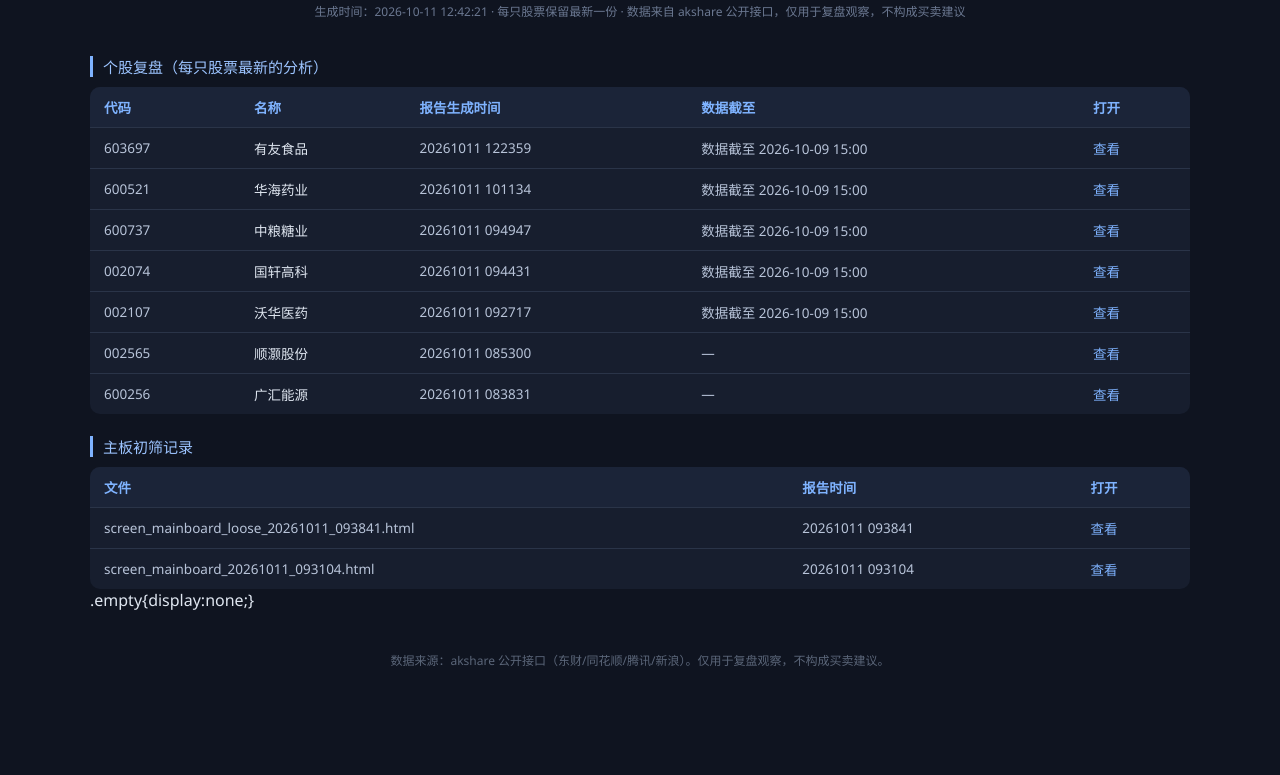
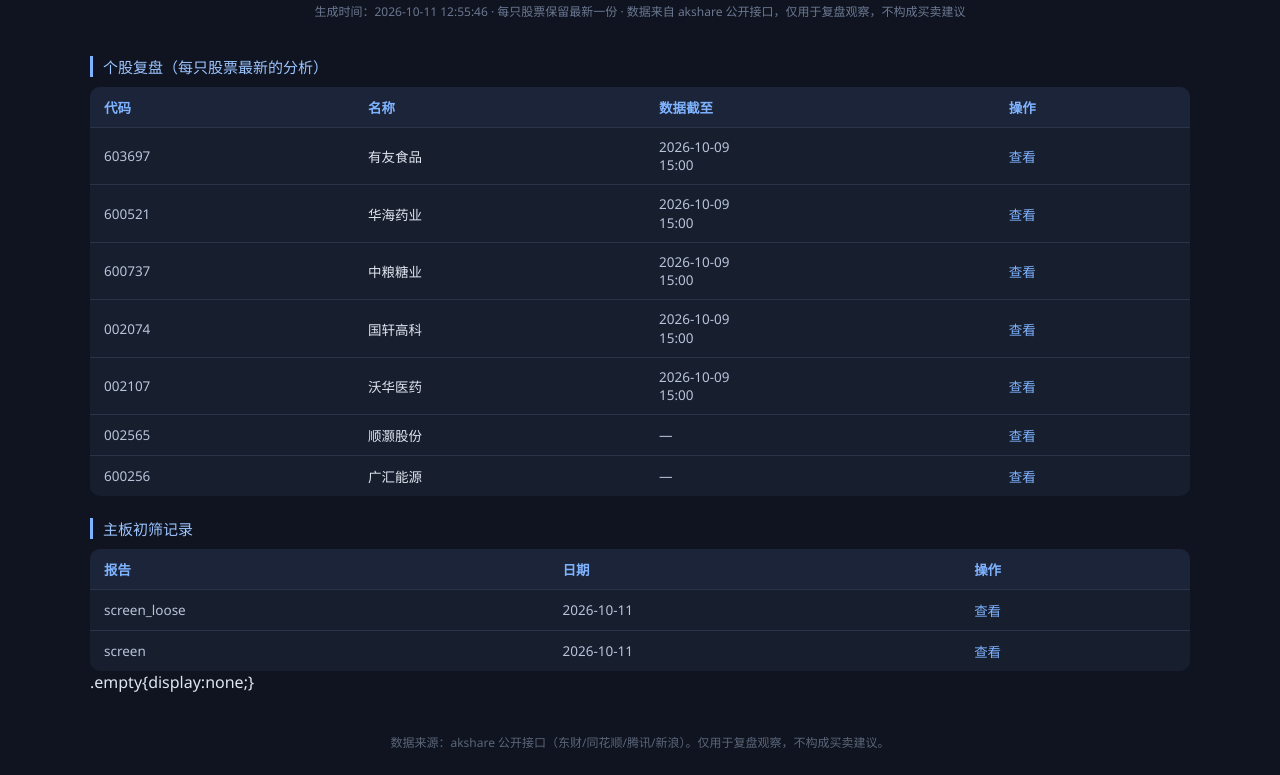
Before and after one commit to guoxin-qiu/screener, a plain HTML site: page index.html in a window 1280 px wide. Shown: the part 54-829 px from the top of the page. Before the commit the page ends 800 px from the top, so only its background shows below. Drawn offline with Linux system fonts and the light colour scheme.

Commit message:
summary: 4-col stock table, asof date+time, short screen prefixes

```diff
--- a/index.html
+++ b/index.html
@@ -18,29 +18,36 @@
   td a{color:#7fb3ff;text-decoration:none;}
   td a:hover{text-decoration:underline;}
   .code{color:#b8c4d9;font-variant-numeric:tabular-nums;}
+  .asof{color:#b8c4d9;font-variant-numeric:tabular-nums;line-height:1.35;}
   .muted{color:#5b6679;font-size:12px;text-align:center;padding-bottom:24px;}
   .empty{color:#6b7891;text-align:center;padding:40px 0;}
+  @media (max-width:520px){
+    .wrap{padding:0 10px;}
+    th,td{padding:8px 9px;font-size:12.5px;}
+    h1{font-size:19px;}
+    .sub{font-size:11px;padding:0 12px 12px;}
+  }
 </style>
 </head>
 <body>
 <h1>周线共振复盘报告汇总</h1>
-<div class="sub">生成时间：2026-10-11 12:42:21 · 每只股票保留最新一份 · 数据来自 akshare 公开接口，仅用于复盘观察，不构成买卖建议</div>
+<div class="sub">生成时间：2026-10-11 12:55:46 · 每只股票保留最新一份 · 数据来自 akshare 公开接口，仅用于复盘观察，不构成买卖建议</div>
 <div class="wrap">
 
 <div class="group">个股复盘（每只股票最新的分析）</div>
-<table><tr><th>代码</th><th>名称</th><th>报告生成时间</th><th>数据截至</th><th>打开</th></tr>
-<tr><td class="code">603697</td><td>有友食品</td><td class="code">20261011 122359</td><td class="code">数据截至 2026-10-09 15:00</td><td><a href="stock_603697_20261011_122359.html">查看</a></td></tr>
-<tr><td class="code">600521</td><td>华海药业</td><td class="code">20261011 101134</td><td class="code">数据截至 2026-10-09 15:00</td><td><a href="stock_600521_20261011_101134.html">查看</a></td></tr>
-<tr><td class="code">600737</td><td>中粮糖业</td><td class="code">20261011 094947</td><td class="code">数据截至 2026-10-09 15:00</td><td><a href="stock_600737_20261011_094947.html">查看</a></td></tr>
-<tr><td class="code">002074</td><td>国轩高科</td><td class="code">20261011 094431</td><td class="code">数据截至 2026-10-09 15:00</td><td><a href="stock_002074_20261011_094431.html">查看</a></td></tr>
-<tr><td class="code">002107</td><td>沃华医药</td><td class="code">20261011 092717</td><td class="code">数据截至 2026-10-09 15:00</td><td><a href="stock_002107_20261011_092717.html">查看</a></td></tr>
-<tr><td class="code">002565</td><td>顺灏股份</td><td class="code">20261011 085300</td><td class="code">—</td><td><a href="stock_002565_20261011_085300.html">查看</a></td></tr>
-<tr><td class="code">600256</td><td>广汇能源</td><td class="code">20261011 083831</td><td class="code">—</td><td><a href="stock_600256_20261011_083831.html">查看</a></td></tr>
+<table><tr><th>代码</th><th>名称</th><th>数据截至</th><th>操作</th></tr>
+<tr><td class="code">603697</td><td>有友食品</td><td class="asof">2026-10-09<br>15:00</td><td><a href="stock_603697_20261011_122359.html">查看</a></td></tr>
+<tr><td class="code">600521</td><td>华海药业</td><td class="asof">2026-10-09<br>15:00</td><td><a href="stock_600521_20261011_101134.html">查看</a></td></tr>
+<tr><td class="code">600737</td><td>中粮糖业</td><td class="asof">2026-10-09<br>15:00</td><td><a href="stock_600737_20261011_094947.html">查看</a></td></tr>
+<tr><td class="code">002074</td><td>国轩高科</td><td class="asof">2026-10-09<br>15:00</td><td><a href="stock_002074_20261011_094431.html">查看</a></td></tr>
+<tr><td class="code">002107</td><td>沃华医药</td><td class="asof">2026-10-09<br>15:00</td><td><a href="stock_002107_20261011_092717.html">查看</a></td></tr>
+<tr><td class="code">002565</td><td>顺灏股份</td><td class="asof">—</td><td><a href="stock_002565_20261011_085300.html">查看</a></td></tr>
+<tr><td class="code">600256</td><td>广汇能源</td><td class="asof">—</td><td><a href="stock_600256_20261011_083831.html">查看</a></td></tr>
 </table>
 <div class="group">主板初筛记录</div>
-<table><tr><th>文件</th><th>报告时间</th><th>打开</th></tr>
-<tr><td class="code">screen_mainboard_loose_20261011_093841.html</td><td class="code">20261011 093841</td><td><a href="screen_mainboard_loose_20261011_093841.html">查看</a></td></tr>
-<tr><td class="code">screen_mainboard_20261011_093104.html</td><td class="code">20261011 093104</td><td><a href="screen_mainboard_20261011_093104.html">查看</a></td></tr>
+<table><tr><th>报告</th><th>日期</th><th>操作</th></tr>
+<tr><td class="code">screen_loose</td><td class="code">2026-10-11</td><td><a href="screen_loose_20261011_093841.html">查看</a></td></tr>
+<tr><td class="code">screen</td><td class="code">2026-10-11</td><td><a href="screen_20261011_093104.html">查看</a></td></tr>
 </table>
 .empty{display:none;}
 </div>
```
Also changed, not shown: screen_20261011_093104.html (renamed from screen_mainboard_20261011_093104.html), screen_loose_20261011_093841.html (renamed from screen_mainboard_loose_20261011_093841.html).
